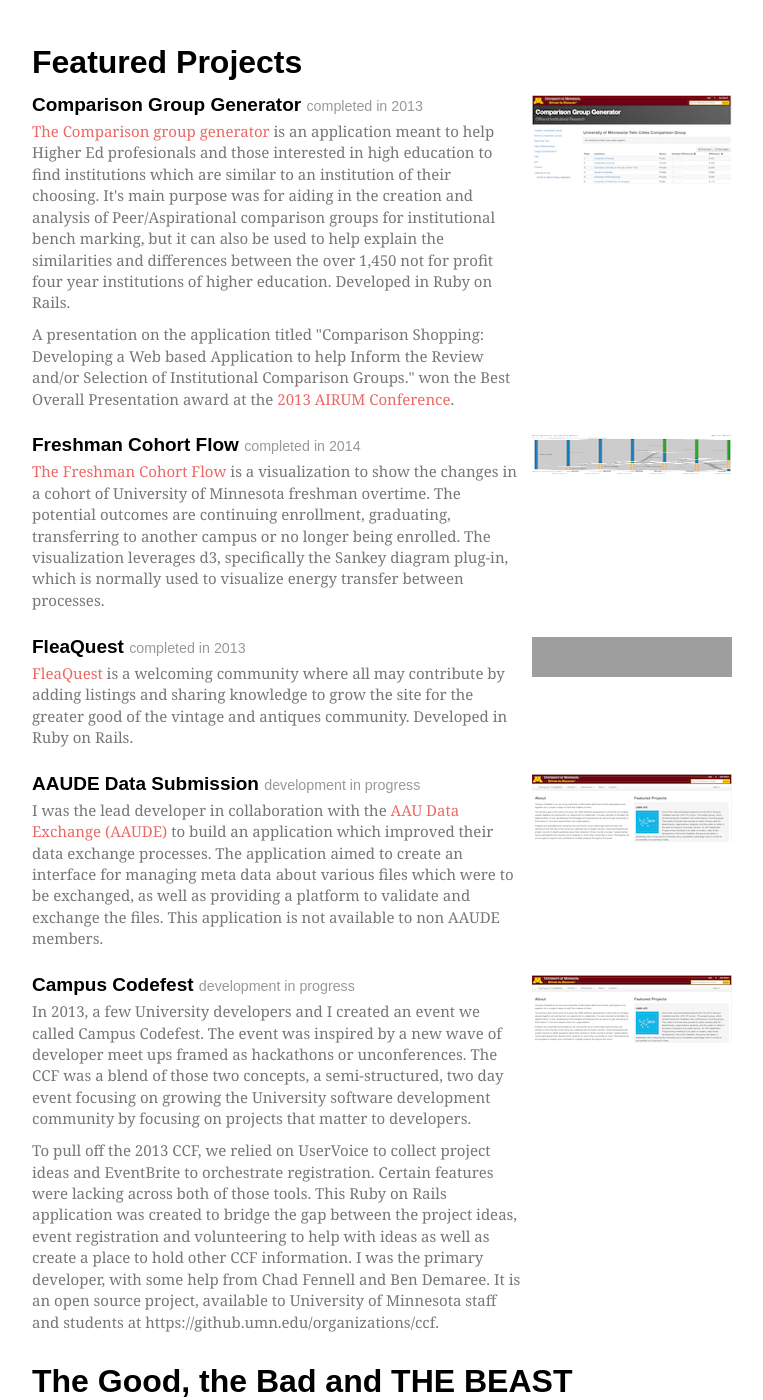
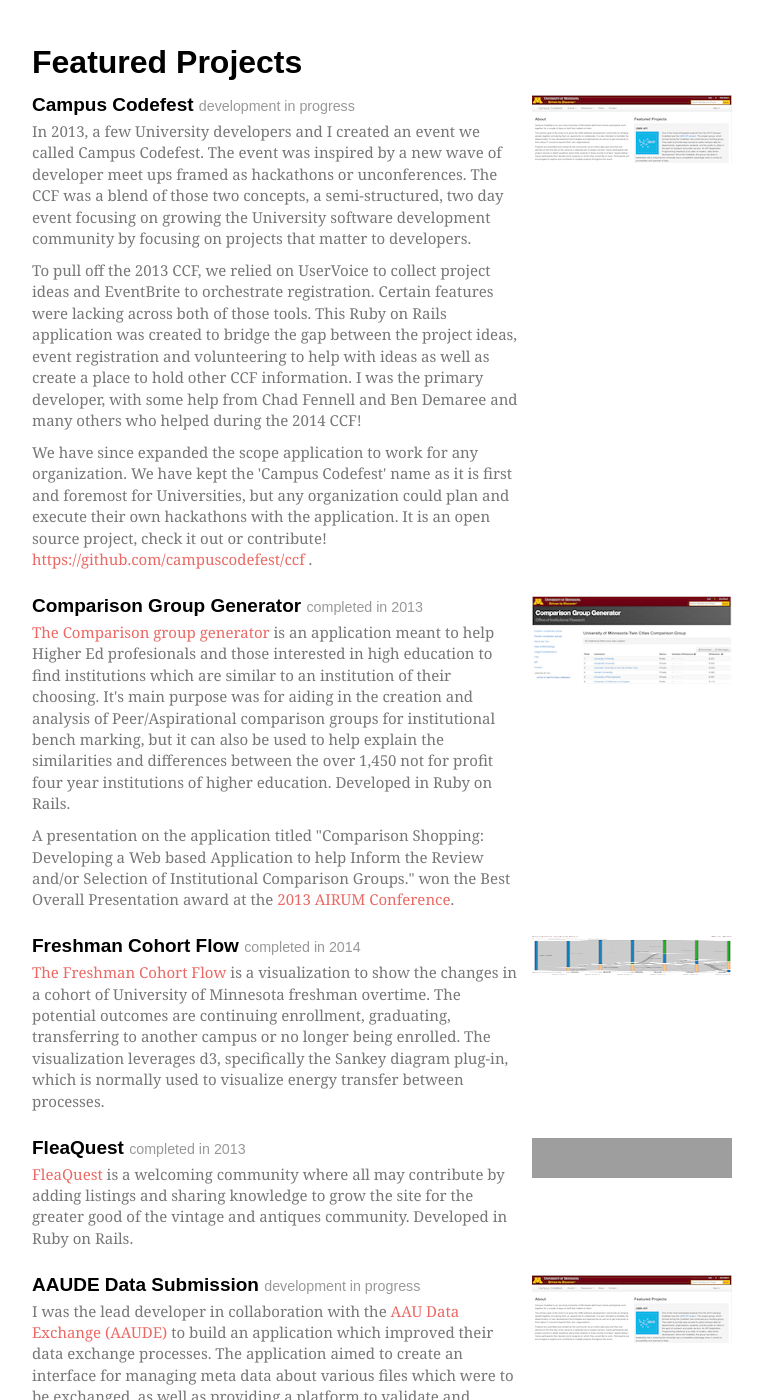
Before and after one commit to pete2786/pete2786.github.io, a Jekyll site: the page index.html, which Jekyll copies as it is, in a window 1280 px wide and 1400 px high, scrolled down 1594 px. Shown: the whole window, without its empty margins (258-1021 px from the left). Built offline with Jekyll 4.4.1, drawn with Linux system fonts in a browser that asks for light colours; nearby versions of some CDN libraries; some web fonts are replaced; grey boxes are pictures that could not be loaded.

Commit message:
Updated ccf description.

```diff
--- a/index.html
+++ b/index.html
@@ -110,6 +110,21 @@
       </div>
       <h2 id="projects">Featured Projects</h2>
       <div class="media">
+        <a class="pull-right" href="http://campuscodefest.org">
+          <img class="media-object" src="images/ccf.jpg" width="200px" alt="Campus Codefest">
+        </a>
+        <div class="media-body">
+          <h4 class="media-heading">Campus Codefest <small>development in progress</small></h4>
+          <p>In 2013, a few University developers and I created an event we called Campus Codefest. The event was inspired by a new wave of developer meet ups framed as hackathons or unconferences. The CCF was a blend of those two concepts, a semi-structured, two day event focusing on growing the University software development community by focusing on projects that matter to developers.
+          </p>
+
+          <p>To pull off the 2013 CCF, we relied on UserVoice to collect project ideas and EventBrite to orchestrate registration. Certain features were lacking across both of those tools. This Ruby on Rails application was created to bridge the gap between the project ideas, event registration and volunteering to help with ideas as well as create a place to hold other CCF information. I was the primary developer, with some help from Chad Fennell and Ben Demaree and many others who helped during the 2014 CCF!
+
+          <p>We have since expanded the scope application to work for any organization. We have kept the 'Campus Codefest' name as it is first and foremost for Universities, but any organization could plan and execute their own hackathons with the application. It is an open source project, check it out or contribute! <a href="https://github.com/campuscodefest/ccf">https://github.com/campuscodefest/ccf</a> .</p>
+        </div>
+      </div>
+
+      <div class="media">
         <a class="pull-right" href="http://apps.oir.umn.edu/peer-comparison">
           <img class="media-object" src="images/comparison.jpg" width="200px" alt="Comparison Group Generator">
         </a>
@@ -152,19 +167,6 @@
         </div>
       </div>
 
-      <div class="media">
-        <a class="pull-right" href="http://apps.oir.umn.edu/campus_codefest">
-          <img class="media-object" src="images/ccf.jpg" width="200px" alt="Campus Codefest">
-        </a>
-        <div class="media-body">
-          <h4 class="media-heading">Campus Codefest <small>development in progress</small></h4>
-          <p>In 2013, a few University developers and I created an event we called Campus Codefest. The event was inspired by a new wave of developer meet ups framed as hackathons or unconferences. The CCF was a blend of those two concepts, a semi-structured, two day event focusing on growing the University software development community by focusing on projects that matter to developers.
-          </p>
-
-          <p>To pull off the 2013 CCF, we relied on UserVoice to collect project ideas and EventBrite to orchestrate registration. Certain features were lacking across both of those tools. This Ruby on Rails application was created to bridge the gap between the project ideas, event registration and volunteering to help with ideas as well as create a place to hold other CCF information. I was the primary developer, with some help from Chad Fennell and Ben Demaree. It is an open source project, available to University of Minnesota staff and students at  https://github.umn.edu/organizations/ccf.</p>
-        </div>
-      </div>
-
       <h2>The Good, the Bad and THE BEAST</h2>
       <div>
         <iframe width="560" height="315" src="//www.youtube.com/embed/5eWOLf7mvGU" frameborder="0" allowfullscreen></iframe>
```
